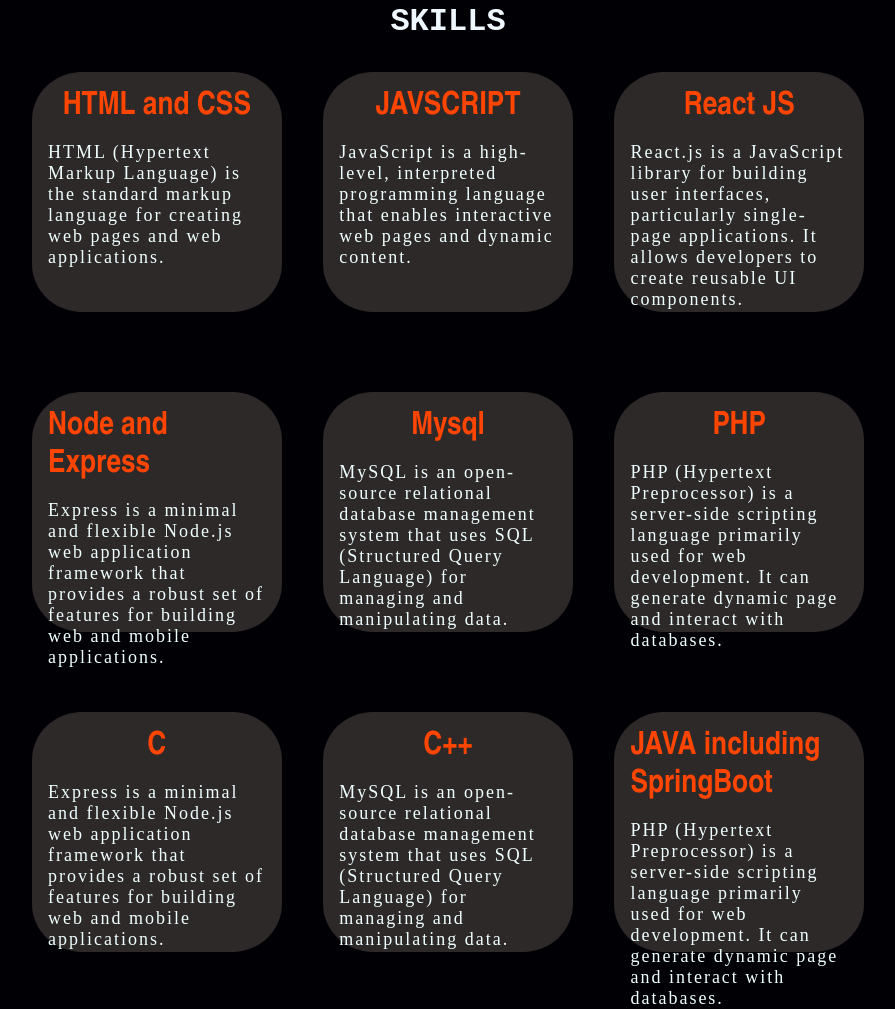
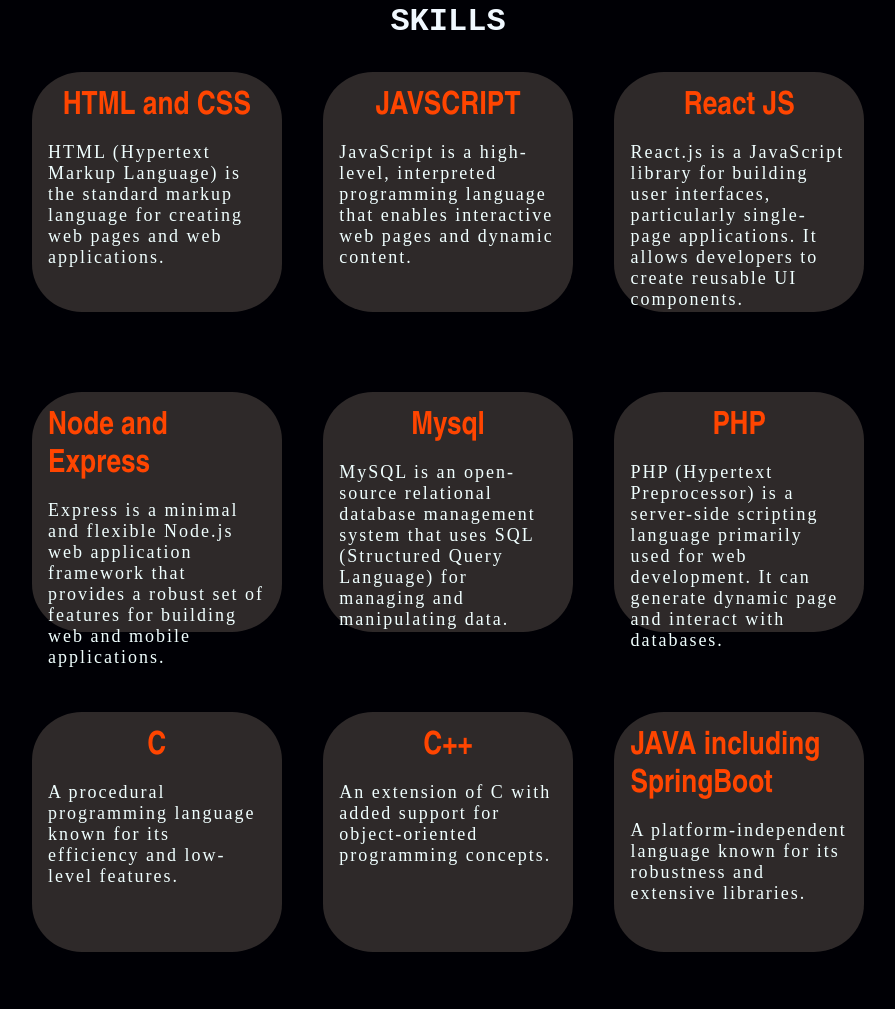
Before and after one commit to VIBUDESH07/My_portfolio, a plain HTML site: page index.html in a window 1280 px wide. Shown: the part 889-1898 px from the top of the page, without its empty margins (192-1087 px from the left). Drawn offline with Linux system fonts and the light colour scheme.

Commit message:
Update index.html

```diff
--- a/index.html
+++ b/index.html
@@ -89,15 +89,15 @@
         <div class="skills">
           <div class="profession">
             <h1 class="pro-skill">C</h1>
-            <p class="pro-desc"> Express is a minimal and flexible Node.js web application framework that provides a robust set of features for building web and mobile applications.</p>
+            <p class="pro-desc">A procedural programming language known for its efficiency and low-level features.</p>
           </div>
           <div class="profession">
             <h1 class="pro-skill">C++</h1>
-            <p class="pro-desc">MySQL is an open-source relational database management system  that uses SQL (Structured Query Language) for managing and manipulating data.</p>
+            <p class="pro-desc"> An extension of C with added support for object-oriented programming concepts.</p>
           </div>
           <div class="profession">
             <h1 class="pro-skill">JAVA including SpringBoot</h1>
-            <p class="pro-desc">PHP (Hypertext Preprocessor) is a server-side scripting language primarily used for web development. It can generate dynamic page  and interact with databases.</p>
+            <p class="pro-desc">A platform-independent language known for its robustness and extensive libraries.</p>
           </div>
       </div>
     </div>
```
